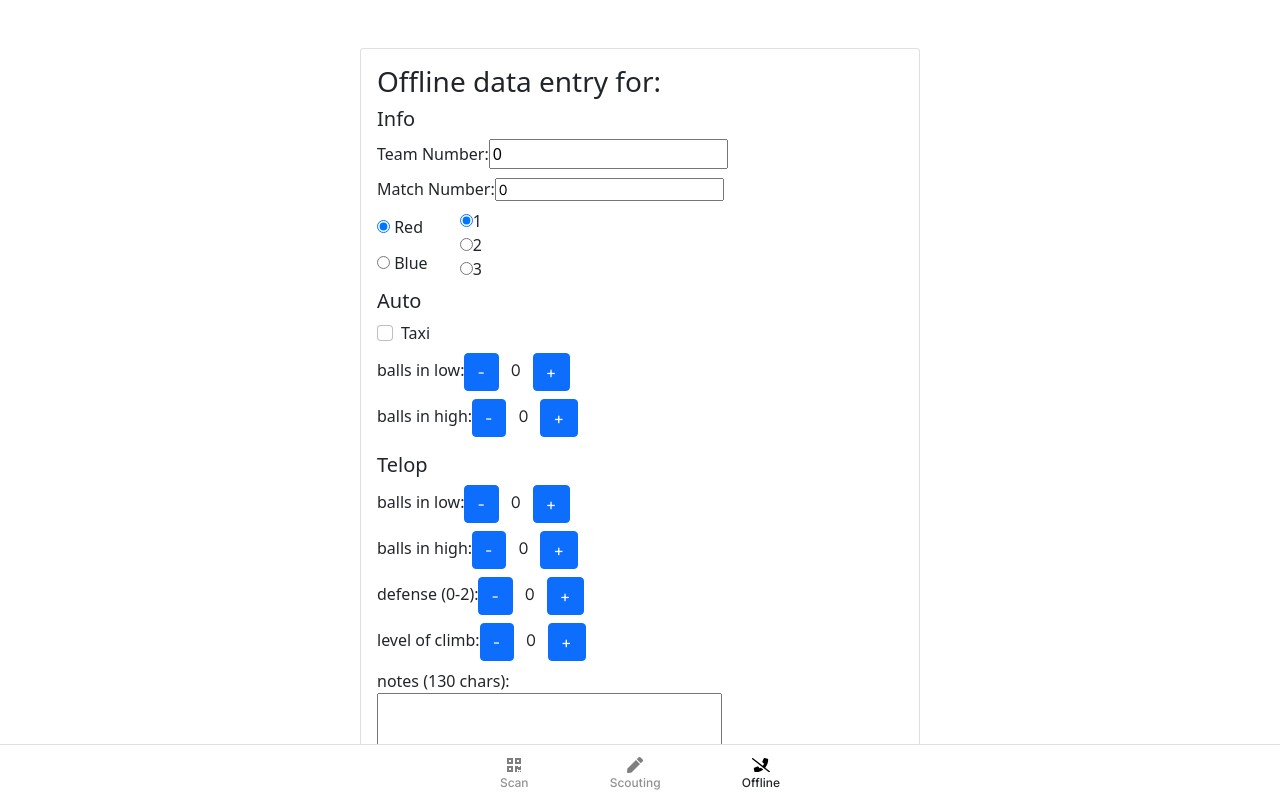
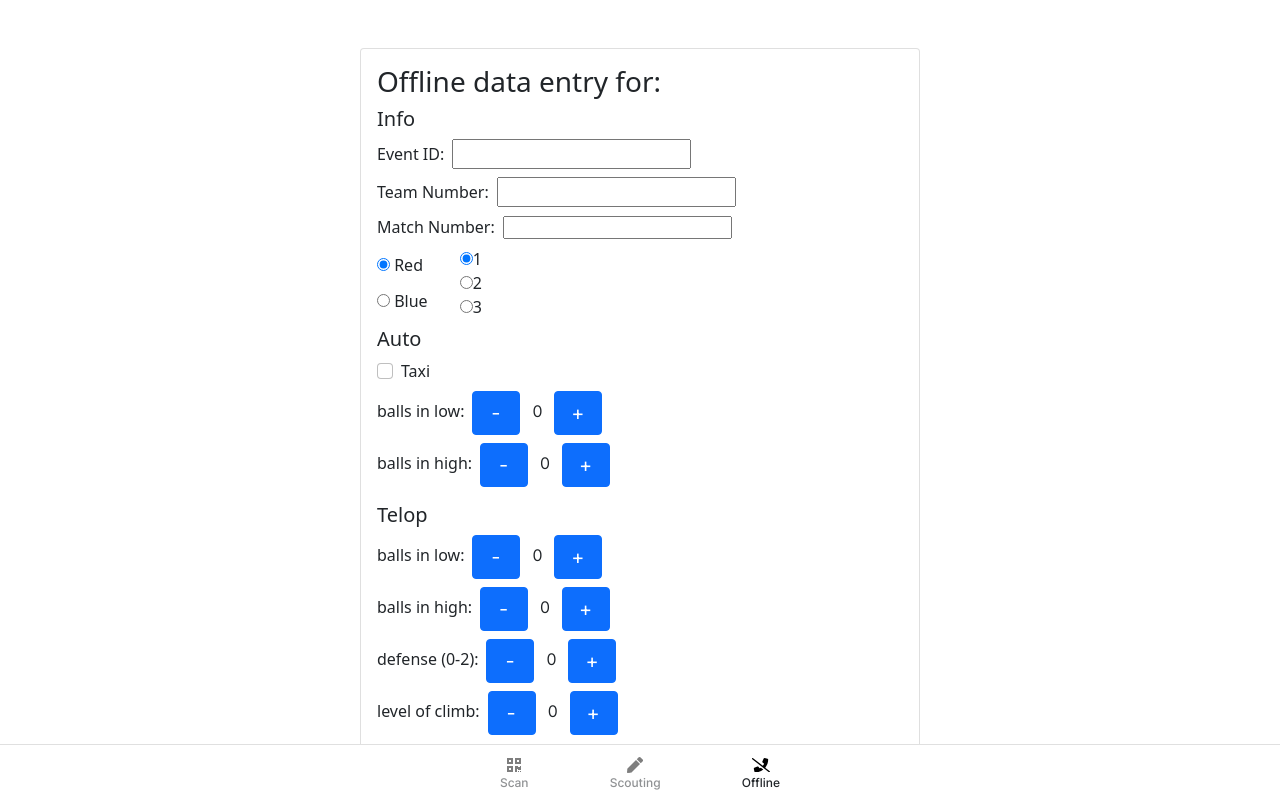
Before and after one commit to FRC-Team-955/955-scouting-pwa, a React (Create React App) app: page /955-scouting-pwa/offline in a window 1280 px wide. Shown: the top 798 px of the page. Built offline with nearby package versions, Linux system fonts and the light colour scheme.

Commit message:
bugfixes

```diff
--- a/src/components/header.tsx
+++ b/src/components/header.tsx
@@ -9,7 +9,6 @@ import ButtonBar from "./button-bar";
 
 import { IEvent } from "../models";
 
-
 function Header() {
   const { week, setWeek } = useContext(SelectedWeek); // global state of selected week
   const { selectedEvent, setSelectedEvent } = useContext(SelectedEvent); // global state of selected match
@@ -18,27 +17,36 @@ function Header() {
 
   // Use effect is a react hook that runs after the page is rendered. It's usually used for API calls or code with side effects.
   useEffect(() => {
-    if (navigator.onLine) { // if connected to internet
-      getEventsFromWeek(week).then((res) => { // get a list events from TBA for a given week
+    if (navigator.onLine) {
+      // if connected to internet
+      getEventsFromWeek(week).then((res) => {
+        // get a list events from TBA for a given week
         setEventList(res);
-        setEventKey(res[0].id);
+        setEventKey(selectedEvent?.id || res[0].id);
       });
-    } else { // if offline
-      getLocalEventsFromWeek(week).then((res) => { // load the list of locally stored event
+    } else {
+      // if offline
+      getLocalEventsFromWeek(week).then((res) => {
+        // load the list of locally stored event
         setEventList(res);
+        setEventKey(selectedEvent?.id || res[0].id);
       });
     }
   }, [week]); // This is a dependency array. This function will rerun once the value of week changes. If there is no array, function will run on every rerender.
 
   useEffect(() => {
-    if (navigator.onLine) { // if connected to internet
+    if (navigator.onLine) {
+      // if connected to internet
       //TODO: change this to pull from event list (see below)
-      getEventFromKey(eventKey).then((res) => { // the select only remembers the event key so we need to reload to get the rest of the event data
+      getEventFromKey(eventKey).then((res) => {
+        // the select only remembers the event key so we need to reload to get the rest of the event data
         setSelectedEvent(res);
         storeEvent(res); // store the event locally
       });
-    } else { // if offline
-      if (eventList.find((x: IEvent) => x.id === eventKey) !== undefined) { // if selected event key is in eventList
+    } else {
+      // if offline
+      if (eventList.find((x: IEvent) => x.id === eventKey) !== undefined) {
+        // if selected event key is in eventList
         setSelectedEvent(eventList.find((x: IEvent) => x.id === eventKey));
       }
     }
--- a/src/components/match-list.tsx
+++ b/src/components/match-list.tsx
@@ -45,12 +45,16 @@ function MatchList() {
         <p>Matches</p>
       </div>
       <div>
-        {matches.map((e: IMatch, i) => {
-          if (e.matchType === "qm") {
-            return <Match data={e} key={i} />;
-          }
-          return <></>;
-        })}
+        {matches ? (
+          matches.map((e: IMatch, i) => {
+            if (e.matchType === "qm") {
+              return <Match data={e} key={i} />;
+            }
+            return <></>;
+          })
+        ) : (
+          <></>
+        )}
       </div>
     </div>
   );
--- a/src/pages/offline.tsx
+++ b/src/pages/offline.tsx
@@ -6,7 +6,7 @@ import { SelectedEvent } from "../context";
 import { transform } from "typescript";
 
 function Offline() {
-  const { selectedEvent } = useContext(SelectedEvent);
+  const { selectedEvent, setSelectedEvent } = useContext(SelectedEvent);
   const [taxi, setTaxi] = useState(false);
   const [autoLow, setAutoLow] = useState(0);
   const [autoHigh, setAutoHigh] = useState(0);
@@ -31,13 +31,9 @@ function Offline() {
   }
 
   function storeData() {
-    const id = `${
-      selectedEvent.id + matchNumber.toString()
-    }-${teamNumber.toString()}*${(matchNumber - 1) * 6 + color + dsNumber}`;
-    generateQR(
-      `${id},${teamNumber},${taxi},${autoLow},${autoHigh},${telopLow},${telopHigh},${defense},${climb}, ${notes}`
-    );
-    setShowQR(true);
+    const id = `${selectedEvent.id}_qm${matchNumber}-${teamNumber.toString()}*${
+      (matchNumber - 1) * 6 + color + dsNumber
+    }`;
     storeMatchData({
       id,
       teamNumber: teamNumber,
@@ -50,6 +46,11 @@ function Offline() {
       climb,
       notes,
     });
+    generateQR(
+      `${id},${teamNumber},${taxi},${autoLow},${autoHigh},${telopLow},${telopHigh},${defense},${climb}, ${notes}`
+    );
+    setShowQR(true);
+    console.log(id);
   }
 
   return (
@@ -65,14 +66,22 @@ function Offline() {
             <div className="data-group">
               <h5>Info</h5>
               <div className="form-group">
+                <label htmlFor="team-number">Event ID: </label>
+                <div className="data-form-inputs" id="team-number">
+                  <input
+                    type="text"
+                    value={selectedEvent.id}
+                    onChange={(e) => setSelectedEvent({ id: e.target.value })}
+                  ></input>
+                </div>
+              </div>
+              <div className="form-group">
                 <label htmlFor="team-number">Team Number: </label>
                 <div className="data-form-inputs" id="team-number">
                   <input
-                    type="text"
-                    value={teamNumber}
-                    onChange={(e) =>
-                      setTeamNumber(parseInt(e.target.value) || 0)
-                    }
+                    type="number"
+                    value={teamNumber === 0 ? "" : teamNumber}
+                    onChange={(e) => setTeamNumber(parseInt(e.target.value))}
                   ></input>
                 </div>
               </div>
@@ -80,11 +89,9 @@ function Offline() {
                 <label htmlFor="match-number">Match Number: </label>
                 <div className="data-form-inputs" id="match-number">
                   <input
-                    type="text"
-                    value={matchNumber}
-                    onChange={(e) =>
-                      setMatchNumber(parseInt(e.target.value) || 0)
-                    }
+                    type="number"
+                    value={matchNumber === 0 ? "" : matchNumber}
+                    onChange={(e) => setMatchNumber(parseInt(e.target.value))}
                   ></input>
                 </div>
               </div>
--- a/src/styles/data-entry.css
+++ b/src/styles/data-entry.css
@@ -12,7 +12,7 @@
   padding: 0 1rem;
 }
 
-.data-card label {
+.data-group label {
   margin-right: 0.5rem;
 }
 
@@ -38,7 +38,8 @@
 
 .data-form-inputs .btn {
   font-family: Inter;
-  font-size: 1rem;
+  font-size: 1.25rem;
+  width: 3rem;
 }
 
 .data-form-inputs span {
```
